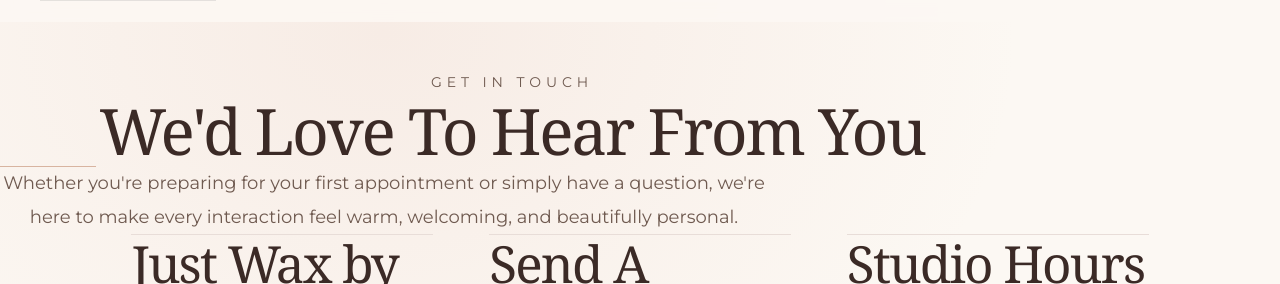
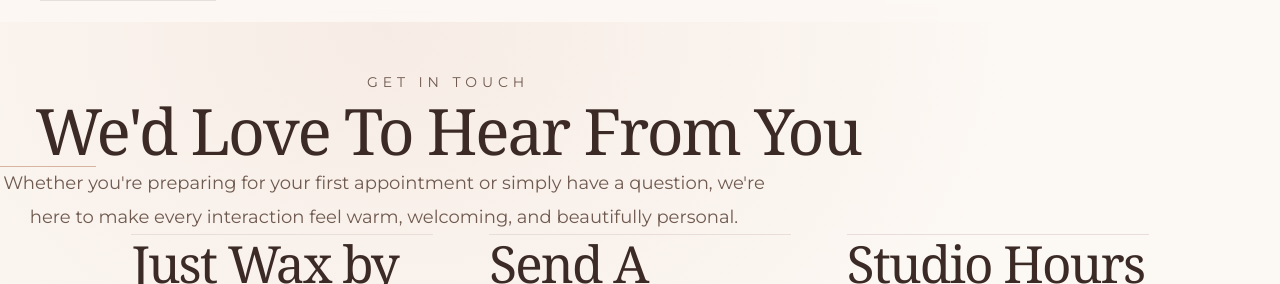
Before and after one commit to kevin-phan-25/just-wax-by-kim, a Next.js app: page /contact in a window 1280 px wide. Shown: the part 146-430 px from the top of the page. Built offline with nearby package versions, Linux system fonts and the light colour scheme; grey boxes are pictures that could not be loaded; a web font is replaced by a local one.

Commit message:
Update Contact.tsx

```diff
--- a/features/contact/Contact.tsx
+++ b/features/contact/Contact.tsx
@@ -7,15 +7,15 @@
  * Standalone luxury contact presentation.
  *
  * Layout:
- * • 5-column editorial grid
- * • Small balanced outer spacing cells
+ * • Centered editorial introduction
+ * • 5-column contact grid
+ * • Reduced outer spacing cells
  * • Contact information / form / hours aligned left
- * • Header remains centered
  *
  * Changes:
- * • Reduced empty edge columns by 75%
- * • Created balanced five-cell layout
- * • Shifted content columns left alignment
+ * • Centered "We'd Love To Hear From You"
+ * • Centered introductory description
+ * • Reduced edge whitespace columns
  * • Preserved luxury editorial spacing
  *
  * -----------------------------------------------------------------------------
@@ -75,7 +75,7 @@ export default function Contact() {
 
             w-full
 
-            max-w-5xl
+            max-w-4xl
 
             text-center
 
@@ -101,6 +101,10 @@ export default function Contact() {
           <h1
             className="
               mt-6
+
+              w-full
+
+              text-center
 
               font-serif
 
@@ -140,6 +144,8 @@ export default function Contact() {
 
               max-w-3xl
 
+              text-center
+
               text-lg
 
               leading-relaxed
@@ -176,11 +182,10 @@ export default function Contact() {
         >
 
 
-          {/* CELL 1 - EMPTY SPACING */}
+          {/* CELL 1 - EMPTY */}
           <div
             className="
               hidden
-
               lg:block
             "
           />
@@ -270,7 +275,7 @@ export default function Contact() {
 
 
 
-          {/* CELL 4 - HOURS */}
+          {/* CELL 4 - CONTACT HOURS */}
           <div
             className="
               border-t
@@ -293,11 +298,10 @@ export default function Contact() {
 
 
 
-          {/* CELL 5 - EMPTY SPACING */}
+          {/* CELL 5 - EMPTY */}
           <div
             className="
               hidden
-
               lg:block
             "
           />
```
